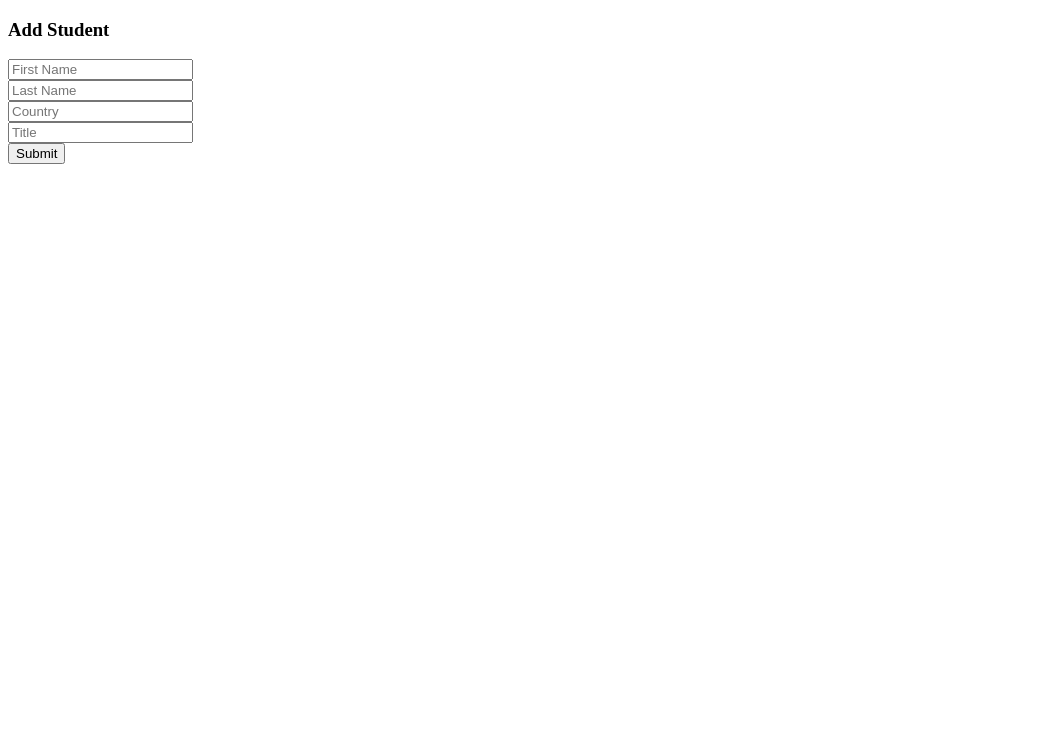
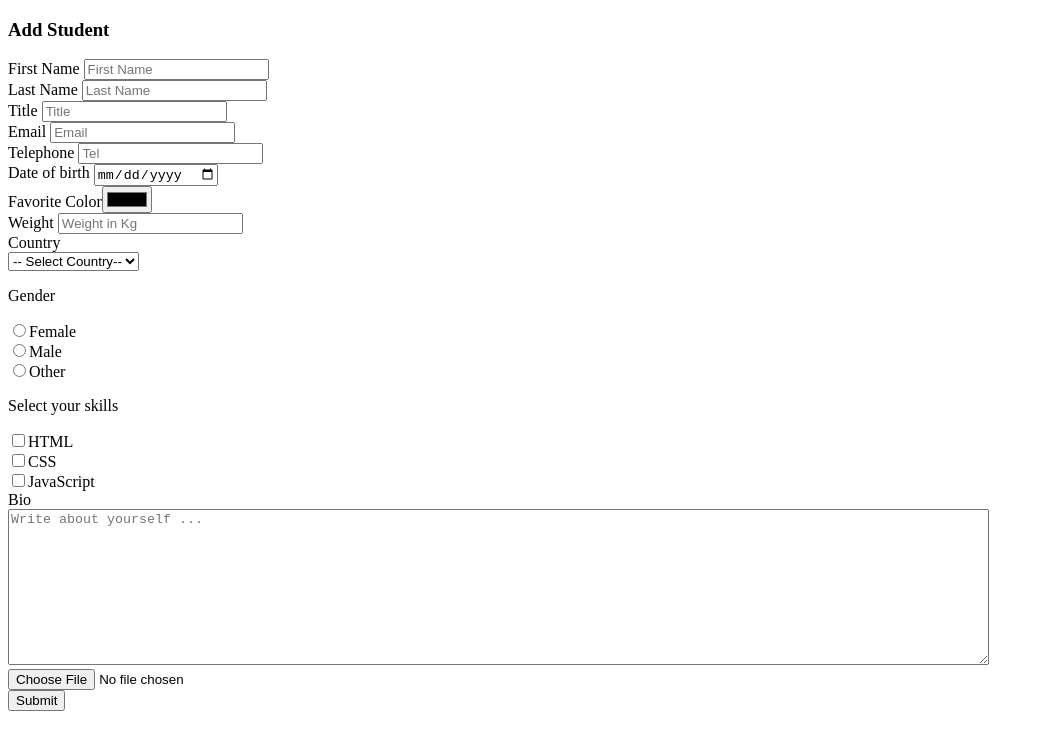
Before and after one commit to wantinghsieh/30-days-of-react, a React (Create React App) app: page / in a window 1280 px wide. Shown: the top 750 px of the page, without its empty margins (0-1044 px from the left). Built offline with nearby package versions, Linux system fonts and the light colour scheme.

Commit message:
Get data from different input field types

```diff
--- a/src/index.js
+++ b/src/index.js
@@ -1,18 +1,83 @@
+// index.js
 import React, { useState } from 'react'
 import ReactDOM from 'react-dom/client'
+
+const options = [
+  {
+    value: '',
+    label: '-- Select Country--',
+  },
+  {
+    value: 'Finland',
+    label: 'Finland',
+  },
+  {
+    value: 'Sweden',
+    label: 'Sweden',
+  },
+  {
+    value: 'Norway',
+    label: 'Norway',
+  },
+  {
+    value: 'Denmark',
+    label: 'Denmark',
+  },
+]
+
+// mapping the options to list(array) of JSX options
+
+const selectOptions = options.map(({ value, label }) => (
+  <option key={label} value={value}>
+    {' '}
+    {label}
+  </option>
+))
 
 const App = (props) => {
   const initialState = {
     firstName: '',
     lastName: '',
+    email: '',
+    title: '',
     country: '',
-    title: '',
+    tel: '',
+    dateOfBirth: '',
+    favoriteColor: '',
+    weight: '',
+    gender: '',
+    file: '',
+    bio: '',
+    skills: {
+      html: false,
+      css: false,
+      javascript: false,
+    },
   }
-  const [formData, setData] = useState(initialState)
+  const [formData, setFormData] = useState(initialState)
 
   const onChange = (e) => {
-    const { name, value } = e.target
-    setData({ ...formData, [name]: value })
+    /*
+     we can get the name and value like: e.target.name, e.target.value
+    Wwe can also destructure name and value from e.target
+    const name = e.target.name
+    const value = e.target.value
+    */
+    const { name, value, type, checked } = e.target
+    /*
+    [variablename] we can make a value stored in a certain variable could be a key for an object, in this case a key for the state
+    */
+
+    if (type === 'checkbox') {
+      setFormData({
+        ...formData,
+        skills: { ...formData.skills, [name]: checked },
+      })
+    } else if (type === 'file') {
+      setFormData({ ...formData, [name]: e.target.files[0] })
+    } else {
+      setFormData({ ...formData, [name]: value })
+    }
   }
   const onSubmit = (e) => {
     /*
@@ -21,58 +86,249 @@
      specifically refreshing of page
     */
     e.preventDefault()
+    const {
+      firstName,
+      lastName,
+      title,
+      email,
+      tel,
+      dateOfBirth,
+      favoriteColor,
+      weight,
+      country,
+      gender,
+      bio,
+      file,
+      skills,
+    } = formData
 
+    const formattedSkills = []
+    for (const key in skills) {
+      console.log(key)
+      if (skills[key]) {
+        formattedSkills.push(key.toUpperCase())
+      }
+    }
+    const data = {
+      firstName,
+      lastName,
+      title,
+      email,
+      tel,
+      dateOfBirth,
+      favoriteColor,
+      weight,
+      country,
+      gender,
+      bio,
+      file,
+      skills: formattedSkills,
+    }
     /*
      the is the place where we connect backend api
      to send the data to the database
      */
-    console.log(formData)
+    console.log(data)
   }
 
   // accessing the state value by destrutcturing the state
-  const { firstName, lastName, title, country } = formData
+  const {
+    firstName,
+    lastName,
+    title,
+    country,
+    email,
+    tel,
+    dateOfBirth,
+    favoriteColor,
+    weight,
+    gender,
+    bio,
+  } = formData
   return (
     <div className='App'>
       <h3>Add Student</h3>
       <form onSubmit={onSubmit}>
-        <div>
+        <div className='row'>
+          <div className='form-group'>
+            <label htmlFor='firstName'>First Name </label>
             <input
               type='text'
+              id='firstName'
               name='firstName'
-            placeholder='First Name'
               value={firstName}
               onChange={onChange}
+              placeholder='First Name'
             />
           </div>
-        <div>
+          <div className='form-group'>
+            <label htmlFor='lastName'>Last Name </label>
             <input
               type='text'
+              id='lastName'
               name='lastName'
-            placeholder='Last Name'
               value={lastName}
               onChange={onChange}
+              placeholder='Last Name'
             />
           </div>
-        <div>
+          <div className='form-group'>
+            <label htmlFor='title'>Title </label>
             <input
               type='text'
-            name='country'
-            placeholder='Country'
-            value={country}
-            onChange={onChange}
-          />
-        </div>
-        <div>
-          <input
-            type='text'
+              id='title'
               name='title'
               placeholder='Title'
               value={title}
               onChange={onChange}
             />
           </div>
+          <div className='form-group'>
+            <label htmlFor='email'>Email </label>
+            <input
+              type='email'
+              id='email'
+              name='email'
+              value={email}
+              onChange={onChange}
+              placeholder='Email'
+            />
+          </div>
+        </div>
 
-        <button className='btn btn-success'>Submit</button>
+        <div className='form-group'>
+          <label htmlFor='tel'>Telephone </label>
+          <input
+            type='tel'
+            id='tel'
+            name='tel'
+            value={tel}
+            onChange={onChange}
+            placeholder='Tel'
+          />
+        </div>
+
+        <div className='form-group'>
+          <label htmlFor='dateOfBirth'>Date of birth </label>
+          <input
+            type='date'
+            id='dateOfBirth'
+            name='dateOfBirth'
+            value={dateOfBirth}
+            onChange={onChange}
+            placeholder='Date of Birth'
+          />
+        </div>
+        <div className='form-group'>
+          <label htmlFor='favoriteColor'>Favorite Color</label>
+          <input
+            type='color'
+            id='color'
+            name='favoriteColor'
+            value={favoriteColor}
+            onChange={onChange}
+            placeholder='Favorite Color'
+          />
+        </div>
+        <div className='form-group'>
+          <label htmlFor='weight'>Weight </label>
+          <input
+            type='number'
+            id='weight'
+            name='weight'
+            value={weight}
+            onChange={onChange}
+            placeholder='Weight in Kg'
+          />
+        </div>
+        <div>
+          <label htmlFor='country'>Country</label> <br />
+          <select
+            name='country'
+            onChange={onChange}
+            id='country'
+            value={country}
+          >
+            {selectOptions}
+          </select>
+        </div>
+
+        <div>
+          <p>Gender</p>
+          <div>
+            <input
+              type='radio'
+              id='female'
+              name='gender'
+              value='Female'
+              onChange={onChange}
+              checked={gender === 'Female'}
+            />
+            <label htmlFor='female'>Female</label>
+          </div>
+          <div>
+            <input
+              id='male'
+              type='radio'
+              name='gender'
+              value='Male'
+              onChange={onChange}
+              checked={gender === 'Male'}
+            />
+            <label htmlFor='male'>Male</label>
+          </div>
+          <div>
+            <input
+              id='other'
+              type='radio'
+              name='gender'
+              value='Other'
+              onChange={onChange}
+              checked={gender === 'Other'}
+            />
+            <label htmlFor='other'>Other</label>
+          </div>
+        </div>
+
+        <div>
+          <p>Select your skills</p>
+          <div>
+            <input type='checkbox' id='html' name='html' onChange={onChange} />
+            <label htmlFor='html'>HTML</label>
+          </div>
+          <div>
+            <input type='checkbox' id='css' name='css' onChange={onChange} />
+            <label htmlFor='css'>CSS</label>
+          </div>
+          <div>
+            <input
+              type='checkbox'
+              id='javascript'
+              name='javascript'
+              onChange={onChange}
+            />
+            <label htmlFor='javascript'>JavaScript</label>
+          </div>
+        </div>
+        <div>
+          <label htmlFor='bio'>Bio</label> <br />
+          <textarea
+            id='bio'
+            name='bio'
+            value={bio}
+            onChange={onChange}
+            cols='120'
+            rows='10'
+            placeholder='Write about yourself ...'
+          />
+        </div>
+
+        <div>
+          <input type='file' name='file' onChange={onChange} />
+        </div>
+        <div>
+          <button>Submit</button>
+        </div>
       </form>
     </div>
   )
```
Lines whose indentation alone changed are shown as unchanged.
